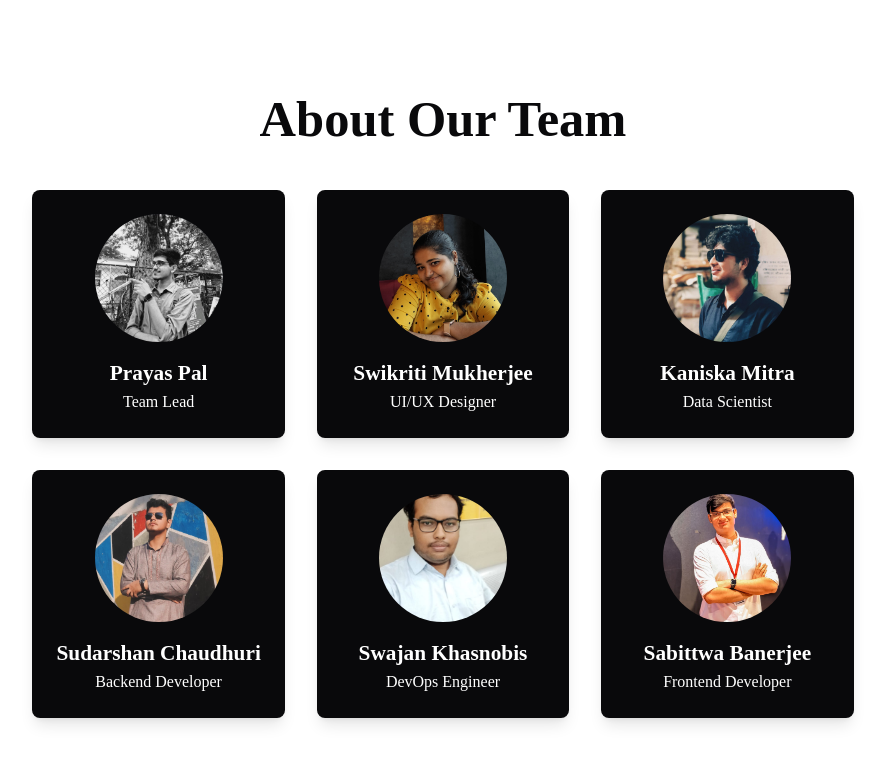
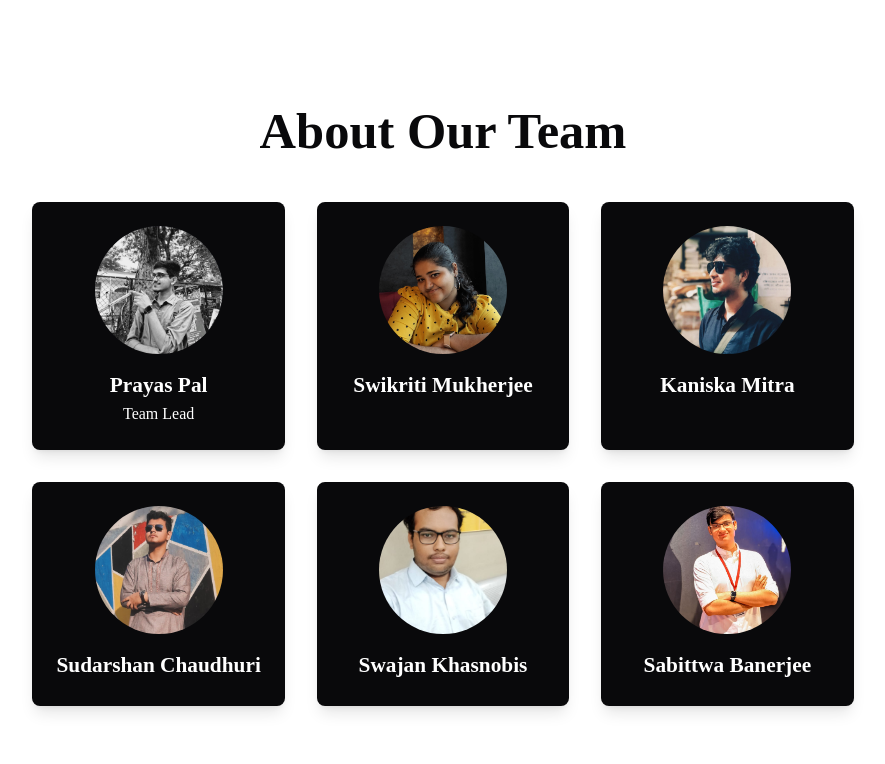
Before and after one commit to Prayas-35/Coordina, a Next.js app in the folder main/: page /about in a window 1280 px wide. Shown: the top 764 px of the page, without its empty margins (197-1082 px from the left). Built offline with nearby package versions, Linux system fonts and the light colour scheme.

Commit message:
Update About

```diff
--- a/main/app/about/page.js
+++ b/main/app/about/page.js
@@ -5,11 +5,11 @@ import React from 'react';
 function Landing() {
   const teamMembers = [
     { name: 'Prayas Pal', role: 'Team Lead', imgSrc: 'Prayas.jpg' },
-    { name: 'Swikriti Mukherjee', role: 'UI/UX Designer', imgSrc: 'Swikriti.jpg' },
-    { name: 'Kaniska Mitra', role: 'Data Scientist', imgSrc: 'Kaniska.jpg' },
-    { name: 'Sudarshan Chaudhuri', role: 'Backend Developer', imgSrc: 'Sudarshan.jpeg' },
-    { name: 'Swajan Khasnobis', role: 'DevOps Engineer', imgSrc: 'Swajan.jpg' },
-    { name: 'Sabittwa Banerjee', role: 'Frontend Developer', imgSrc: 'Sabittwa.jpg' },
+    { name: 'Swikriti Mukherjee', imgSrc: 'Swikriti.jpg' },
+    { name: 'Kaniska Mitra', imgSrc: 'Kaniska.jpg' },
+    { name: 'Sudarshan Chaudhuri', imgSrc: 'Sudarshan.jpeg' },
+    { name: 'Swajan Khasnobis',  imgSrc: 'Swajan.jpg' },
+    { name: 'Sabittwa Banerjee',  imgSrc: 'Sabittwa.jpg' },
   ];
 
   return (
```
Also changed, not shown: 1 other file (tests, documents, lock files or other folders).
